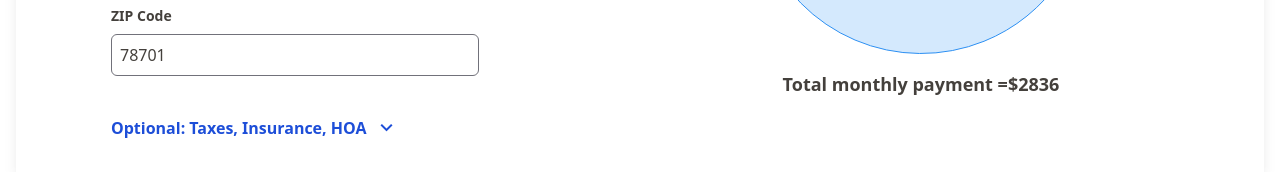
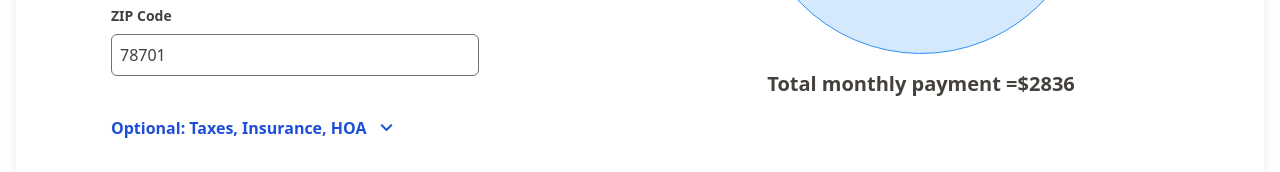
Before and after one commit to dpsiu/Mortgage-Calculator, a React (Vite) app: page / in a window 1280 px wide. Shown: the part 454-626 px from the top of the page. Built offline with nearby package versions, Linux system fonts and the light colour scheme.

Commit message:
refactor: mortgage summary text size

```diff
--- a/components/MortgageSummary.jsx
+++ b/components/MortgageSummary.jsx
@@ -12,7 +12,7 @@ export function MortgageSummary() {
         <div className="chart-container relative h-[60vh] w-[80vw] md:h-[50vh] md:w-[40vw]">
           <PieChart id="chart" />
         </div>
-        <h3 className="relative flex text-lg font-bold my-4 pb-6 md:max-w-xl ">
+        <h3 className="relative flex text-xl font-bold my-4 pb-6 md:max-w-xl ">
           Total monthly payment = <span>$</span>
           {sharedData.monthlyPayment}
         </h3>
```
